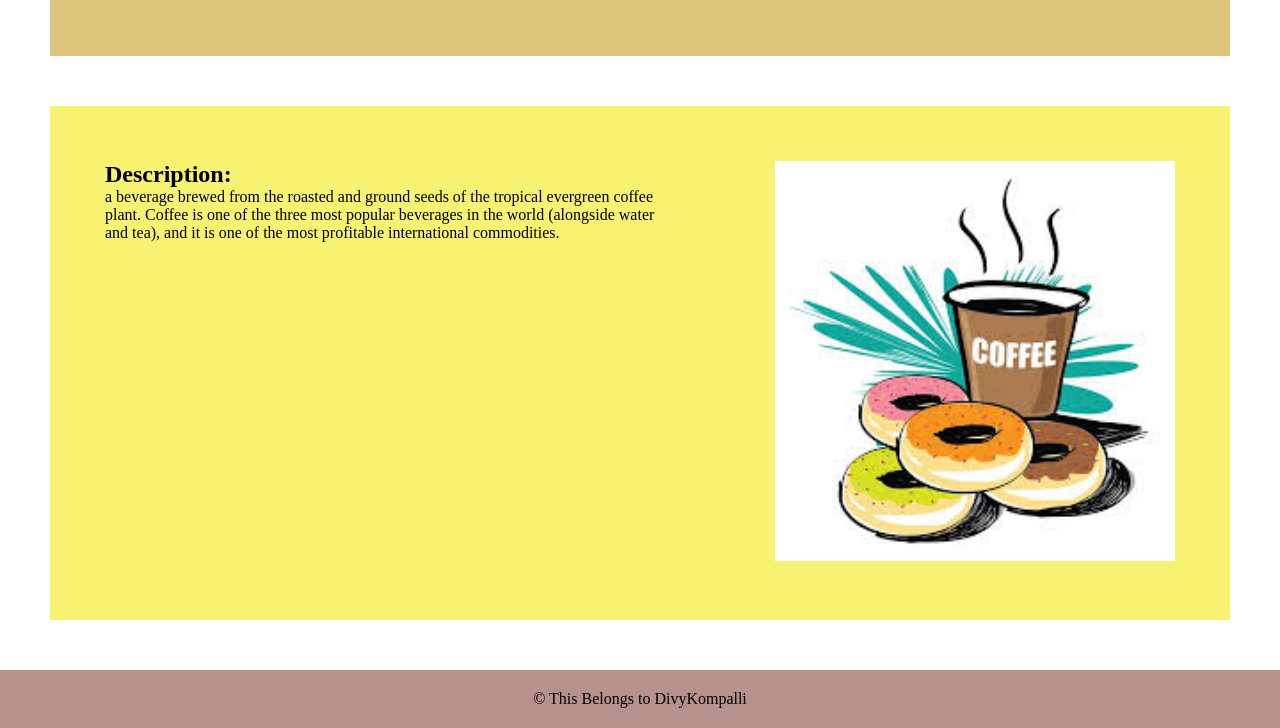
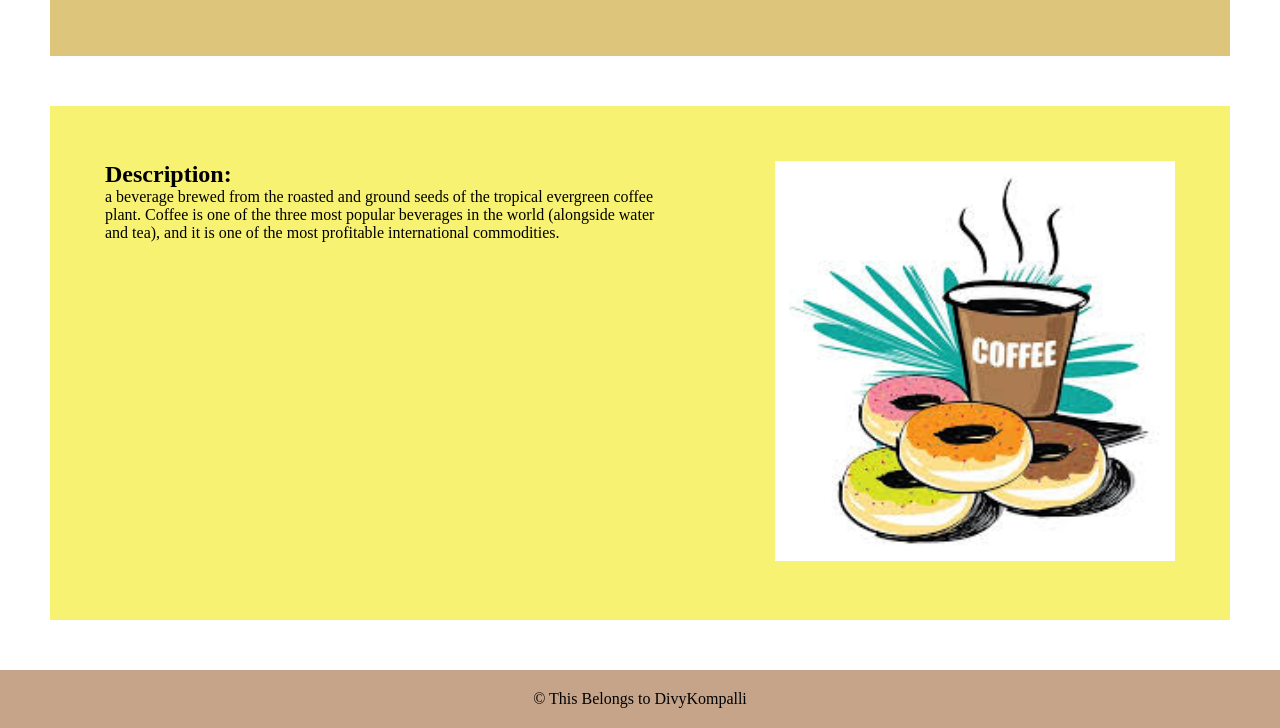
Before and after one commit to DivyaKompalli/Online-Store, a plain HTML site: page index.html in a window 1280 px wide. Shown: the part 1132-1860 px from the top of the page. Drawn offline with Linux system fonts and the light colour scheme.

Commit message:
modified

```diff
--- a/index.html
+++ b/index.html
@@ -20,6 +20,7 @@
       }
       a:hover {
         text-decoration: underline;
+        color: whitesmoke;
       }
       .header li {
         padding: 10px;
@@ -67,7 +68,7 @@
         border-radius: 5px;
       }
       footer {
-        background-color: #b7918c;
+        background-color: #c5a48a;
         text-align: center;
         padding: 20px;
       }
```
